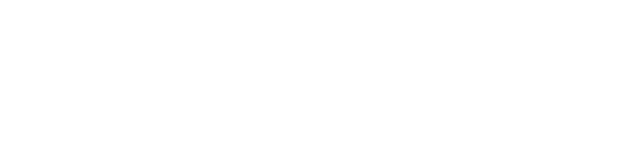
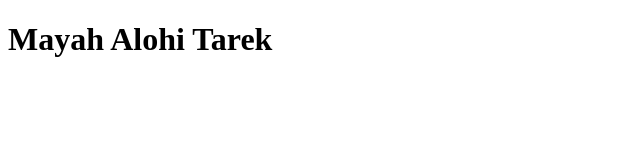
Before and after one commit to tomaltarek/git-practice-joyee, a plain HTML site: page index.html in a window 1280 px wide. Shown: the whole page, without its empty margins (0-640 px from the left). Drawn offline with Linux system fonts and the light colour scheme.

Commit message:
Added maya name as heading one

```diff
--- a/index.html
+++ b/index.html
@@ -7,6 +7,7 @@
     <title>Document</title>
 </head>
 <body>
+    <h1>Mayah Alohi Tarek</h1>
 
 </body>
 </html>
```
